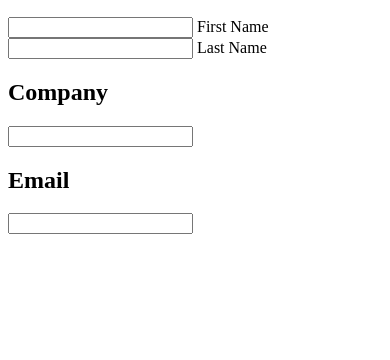
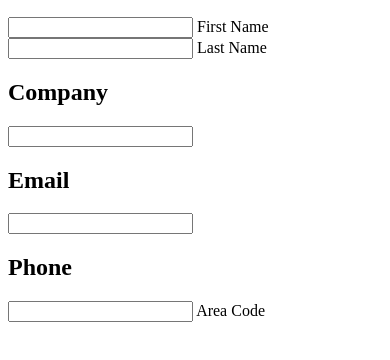
Before and after one commit to pauldropz/Form_reg, a plain HTML site: page index.html in a window 390 px wide. Shown: the part 110-470 px from the top of the page. Drawn offline with Linux system fonts and the light colour scheme.

Commit message:
phone/area code

```diff
--- a/index.html
+++ b/index.html
@@ -25,6 +25,9 @@
                     <h2>Email</h2>
                     <input class="email" type="text" name="email">
 
+                    <h2 class="name">Phone</h2>
+                    <input class="code" type="text" name="area_code">
+                    <label class="areaCode">Area Code</label>
 
 
 
```
